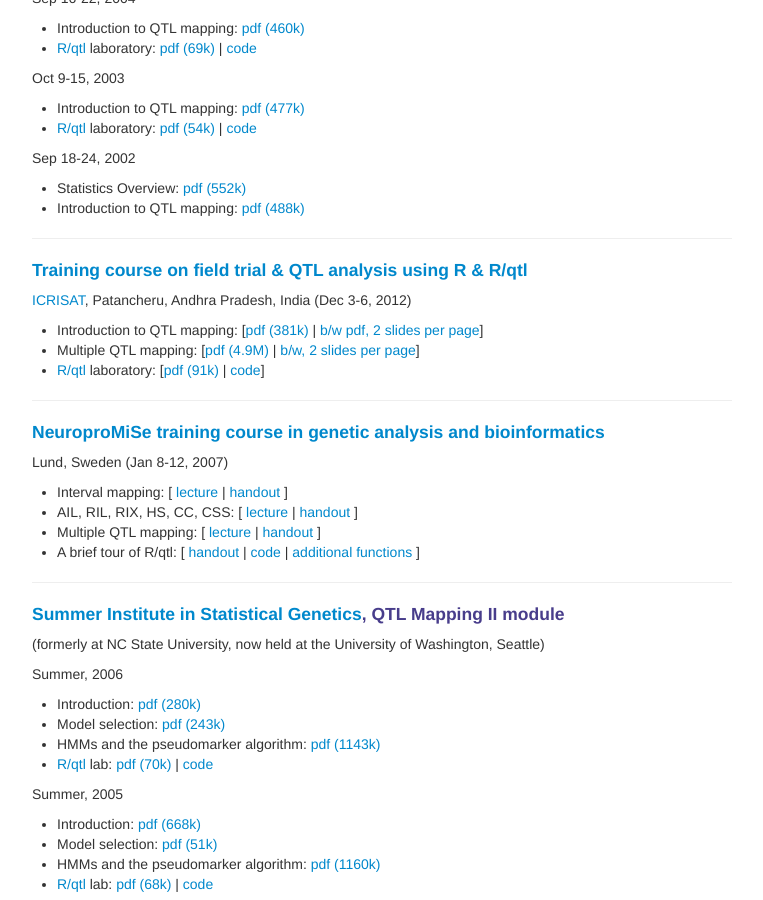
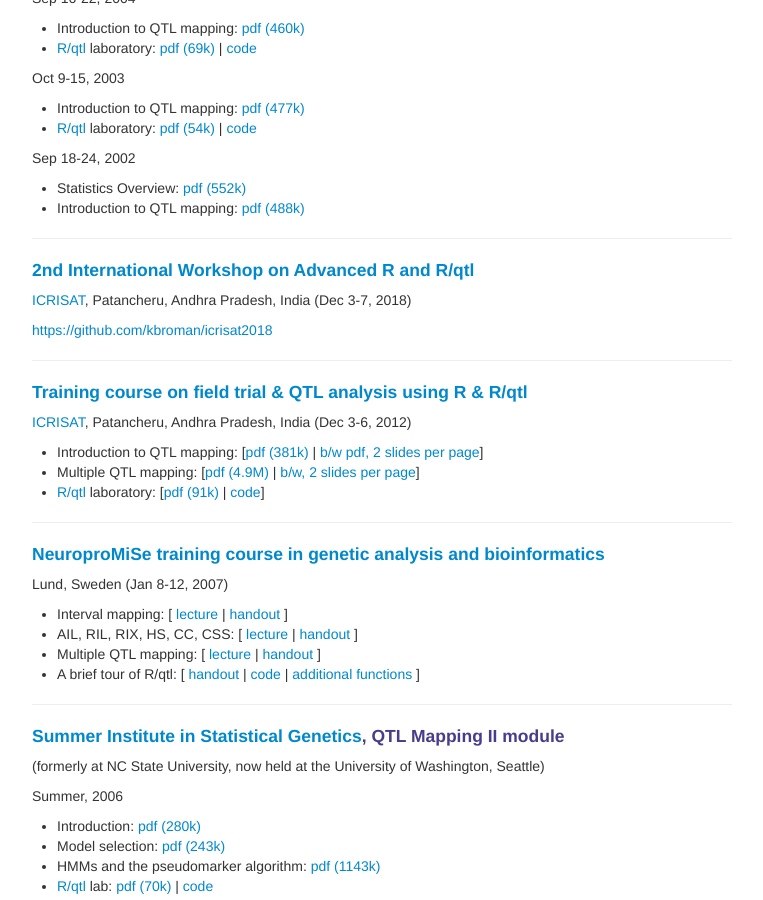
Before and after one commit to kbroman/kbroman.github.io, a Jekyll site: the page built from pages/teaching.md, in a window 1280 px wide and 900 px high, scrolled down 3468 px. Shown: the whole window, without its empty margins (258-1021 px from the left). Built offline with Jekyll 4.4.1, drawn with Linux system fonts in a browser that asks for light colours.

Commit message:
Add icrisat workshop to pages/teaching

```diff
--- a/pages/teaching.md
+++ b/pages/teaching.md
@@ -345,6 +345,16 @@ Sep 18-24, 2002
 
 ---
 
+#### [2nd International Workshop on Advanced R and R/qtl](https://www.icrisat.org/event/2nd-international-workshop-on-advanced-r-r-qtl/)
+
+[ICRISAT](http://www.icrisat.org), Patancheru, Andhra Pradesh, India
+(Dec 3-7, 2018)
+
+<https://github.com/kbroman/icrisat2018>
+
+
+---
+
 #### [Training course on field trial & QTL analysis using R & R/qtl](http://www.icrisat.org/rcourse.htm)
 
 [ICRISAT](http://www.icrisat.org), Patancheru, Andhra Pradesh, India
```
